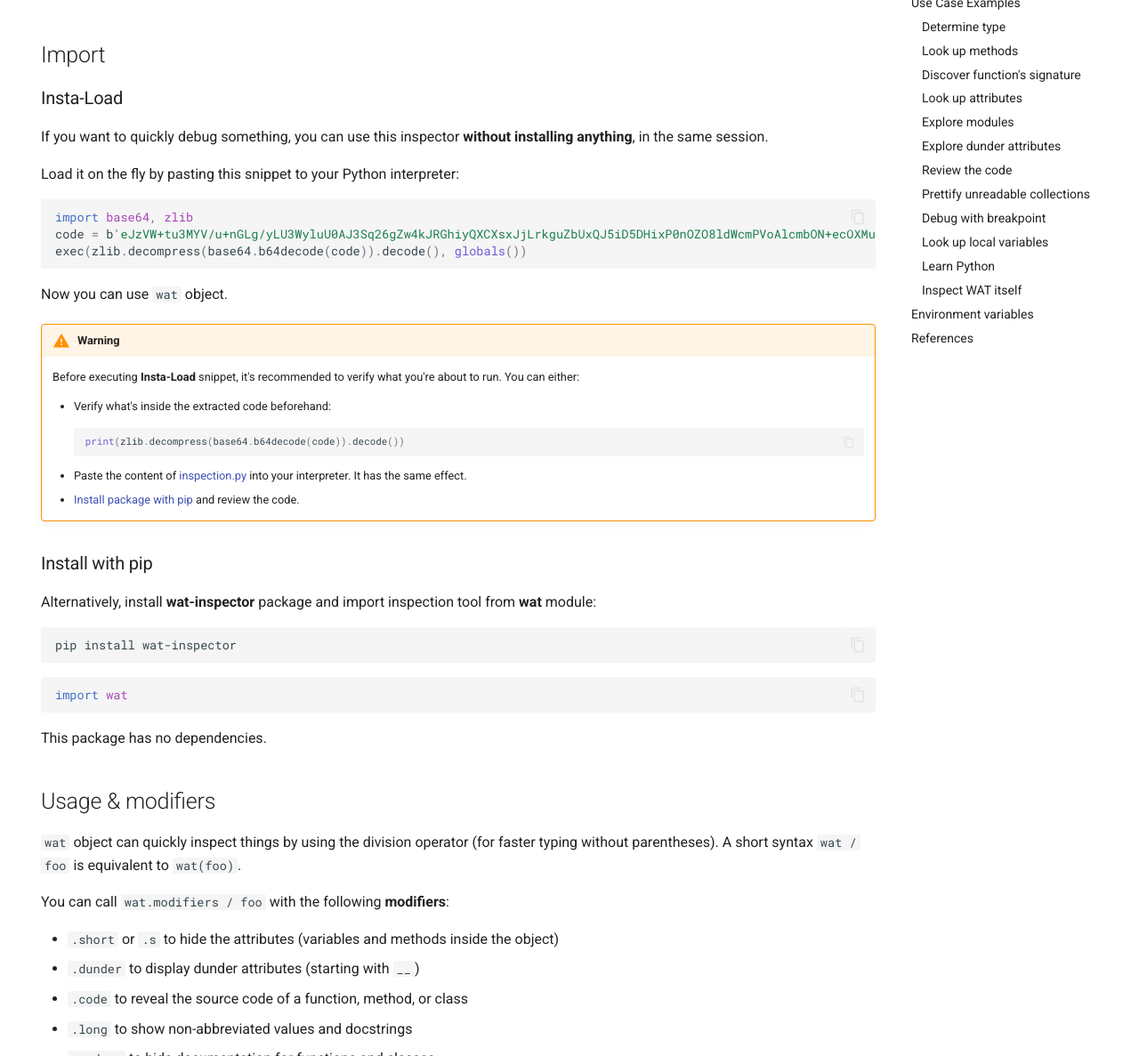
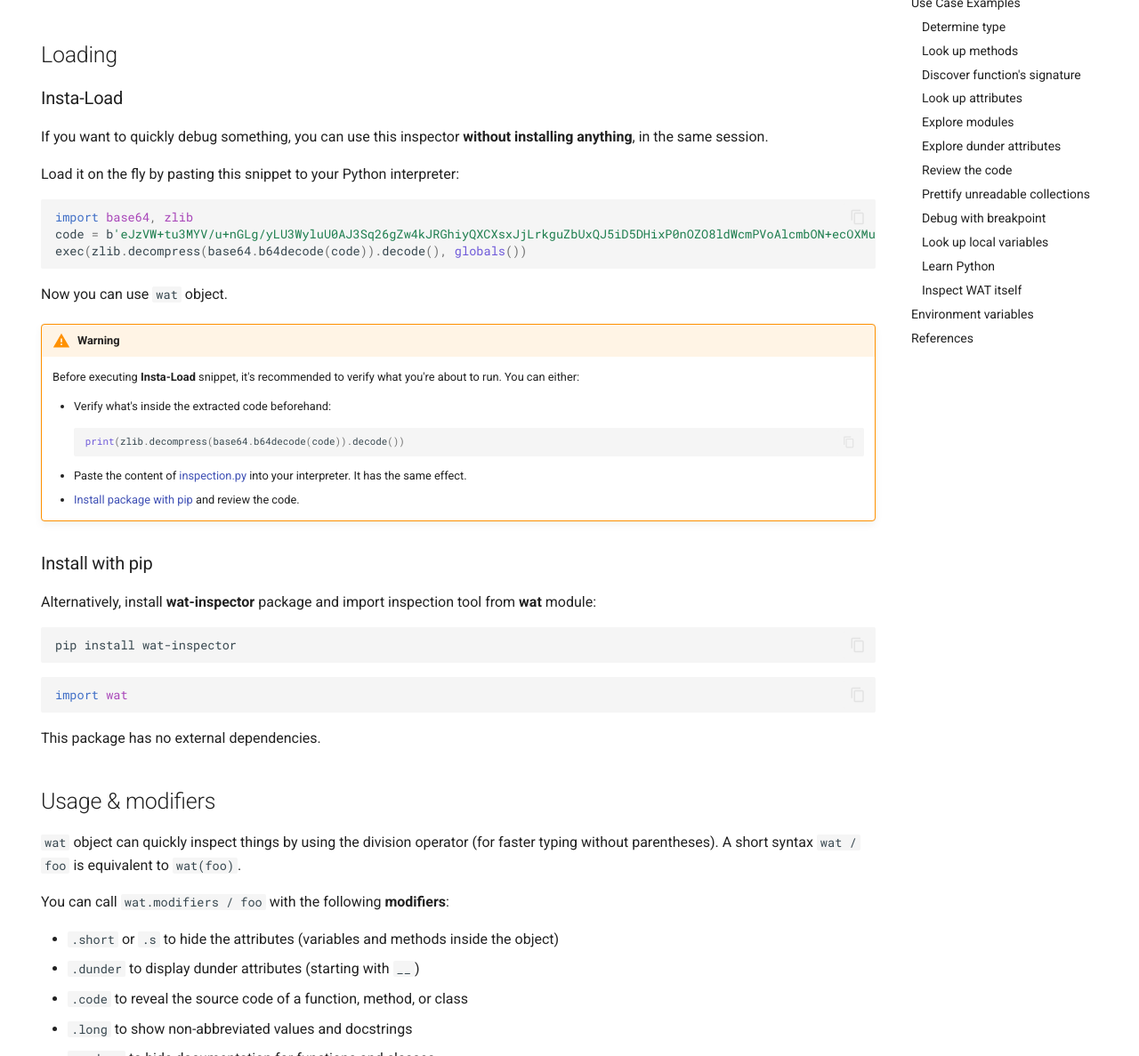
Before and after one commit to igrek51/wat, an MkDocs documentation site: the page built from docs/index.md, in a window 1280 px wide and 1400 px high, scrolled down 1646 px, cut to the strip 213-1400 px from the top of the window. Shown: the whole strip at 89% size. Built offline with MkDocs 1.6.1 and Material for MkDocs 9.7.7, drawn with Linux system fonts in a browser that asks for light colours; comment, search, counter and statistics services are not loaded.

````diff
--- a/docs/index.md
+++ b/docs/index.md
@@ -35,7 +35,7 @@ Alternatively, you can use `wat(object)` syntax.
 <video width="100%" controls="true" allowFullscreen="true" src="https://github.com/user-attachments/assets/022ef89a-9e35-45be-9e2f-08d2c6af9075" poster="https://raw.githubusercontent.com/igrek51/wat/master/docs/img/wat-set.png">
 </video>
 
-## Import
+## Loading
 
 ### Insta-Load
 If you want to quickly debug something,
@@ -70,7 +70,7 @@ pip install wat-inspector
 ```python
 import wat
 ```
-This package has no dependencies.
+This package has no external dependencies.
 
 ## Usage & modifiers
 `wat` object can quickly inspect things
````
Also changed, not shown: README.md (+2 -2 lines).
